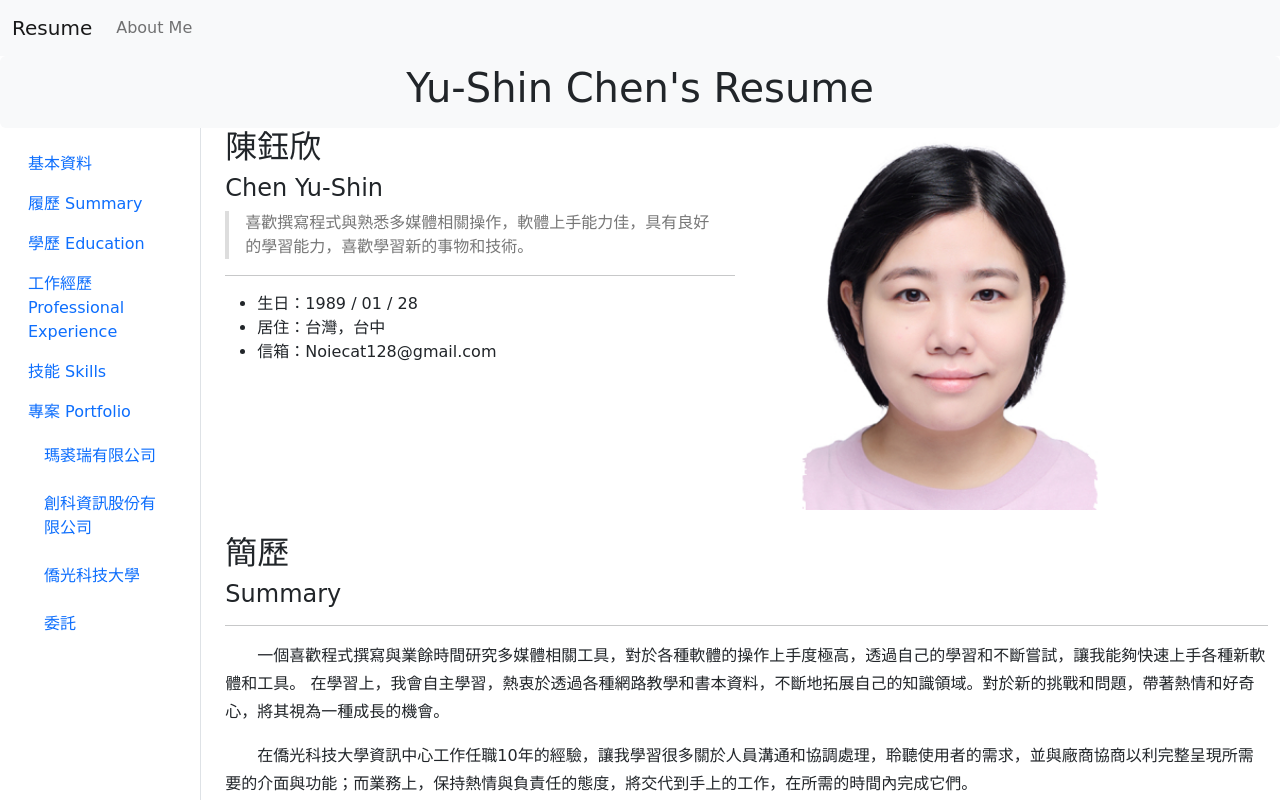
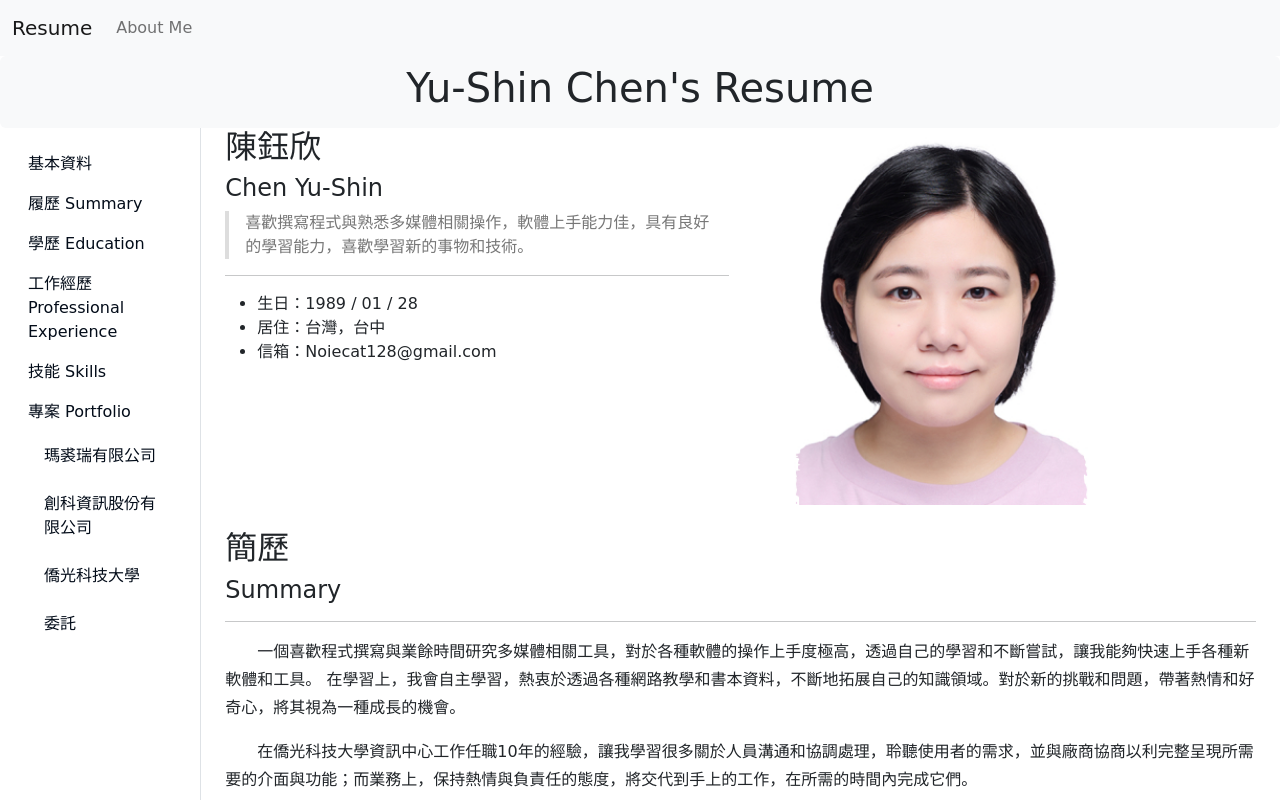
Before and after one commit to Nopeta/Resume, a React (Create React App) app: page /aboutme in a window 1280 px wide. Shown: the top 800 px of the page. Built offline with nearby package versions, Linux system fonts and the light colour scheme.

Commit message:
[修改] 修正跳出的錯誤以及調整CSS

```diff
--- a/public/index.html
+++ b/public/index.html
@@ -15,7 +15,7 @@
     -->
     <!-- <link rel="manifest" href="./manifest.json" /> -->
     <!-- <link rel="manifest" href="manifest.json" /> -->
-  <link rel="manifest" crossorigin="use-credentials" href="manifest.json" />
+    <!-- <link rel="manifest" crossorigin="use-credentials" href="manifest.json" /> -->
 
     <!-- import bootstrap here -->
     <!-- <link rel="stylesheet" href="https://stackpath.bootstrapcdn.com/bootstrap/4.1.3/css/bootstrap.min.css" /> -->
@@ -51,8 +51,8 @@
       To create a production bundle, use `npm run build` or `yarn build`.
     -->
     <script src="https://cdn.jsdelivr.net/npm/bootstrap@5.2.1/dist/js/bootstrap.bundle.min.js"
-    integrity="sha384-u1OknCvxWvY5kfmNBILK2hRnQC3Pr17a+RTT6rIHI7NnikvbZlHgTPOOmMi466C8"
-    crossorigin="anonymous"></script>
+      integrity="sha384-u1OknCvxWvY5kfmNBILK2hRnQC3Pr17a+RTT6rIHI7NnikvbZlHgTPOOmMi466C8" crossorigin="anonymous"
+      async></script>
   </body>
 
 </html>
--- a/src/App.css
+++ b/src/App.css
@@ -1,3 +1,7 @@
+:root {
+  --bs-link-color: #030c19;
+}
+
 body {
   font-family: Comic Sans MS;
 }
@@ -20,3 +24,9 @@ blockquote > :last-child {
   flex-wrap: wrap;
   justify-content: center;
 }
+
+.nav-pills {
+    --bs-nav-pills-border-radius: 0.375rem;
+    --bs-nav-pills-link-active-color: #fff;
+    --bs-nav-pills-link-active-bg: #1152b3;
+}
--- a/src/pages/AboutMe.js
+++ b/src/pages/AboutMe.js
@@ -47,7 +47,7 @@ export default function AboutMe() {
                         </nav>
                     </div>
 
-                    <div className="col-12 col-md-10">
+                    <div className="col-12 col-md-10 pe-4">
                         <div data-bs-spy="scroll" data-bs-target="#navbar-example3" data-bs-smooth-scroll="true" className="scrollspy-example-2" tabIndex="0">
                             <div id="profile">
                                 <div className="row">
```
Also changed, not shown: public/manifest.json. Lines whose indentation alone changed are shown as unchanged.
